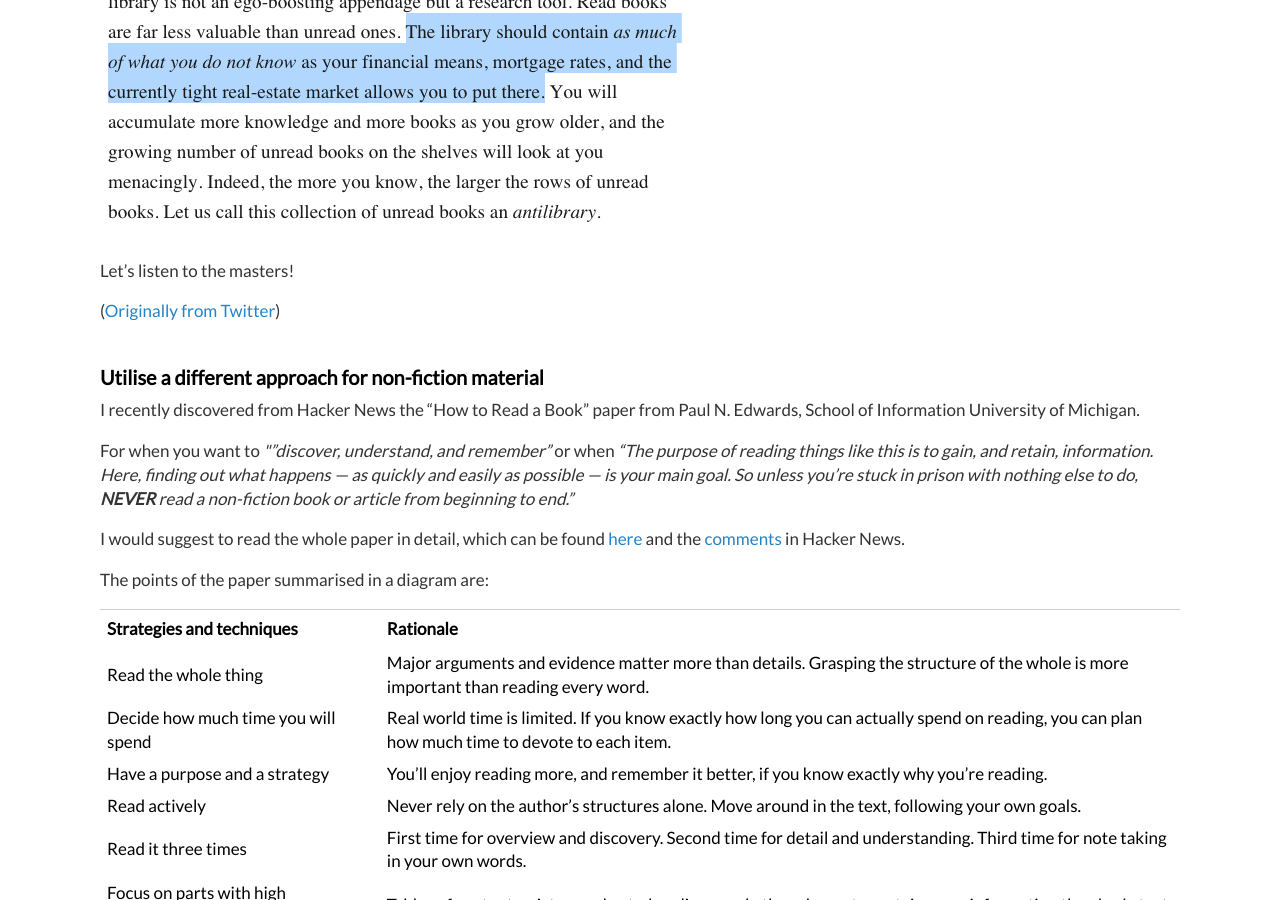
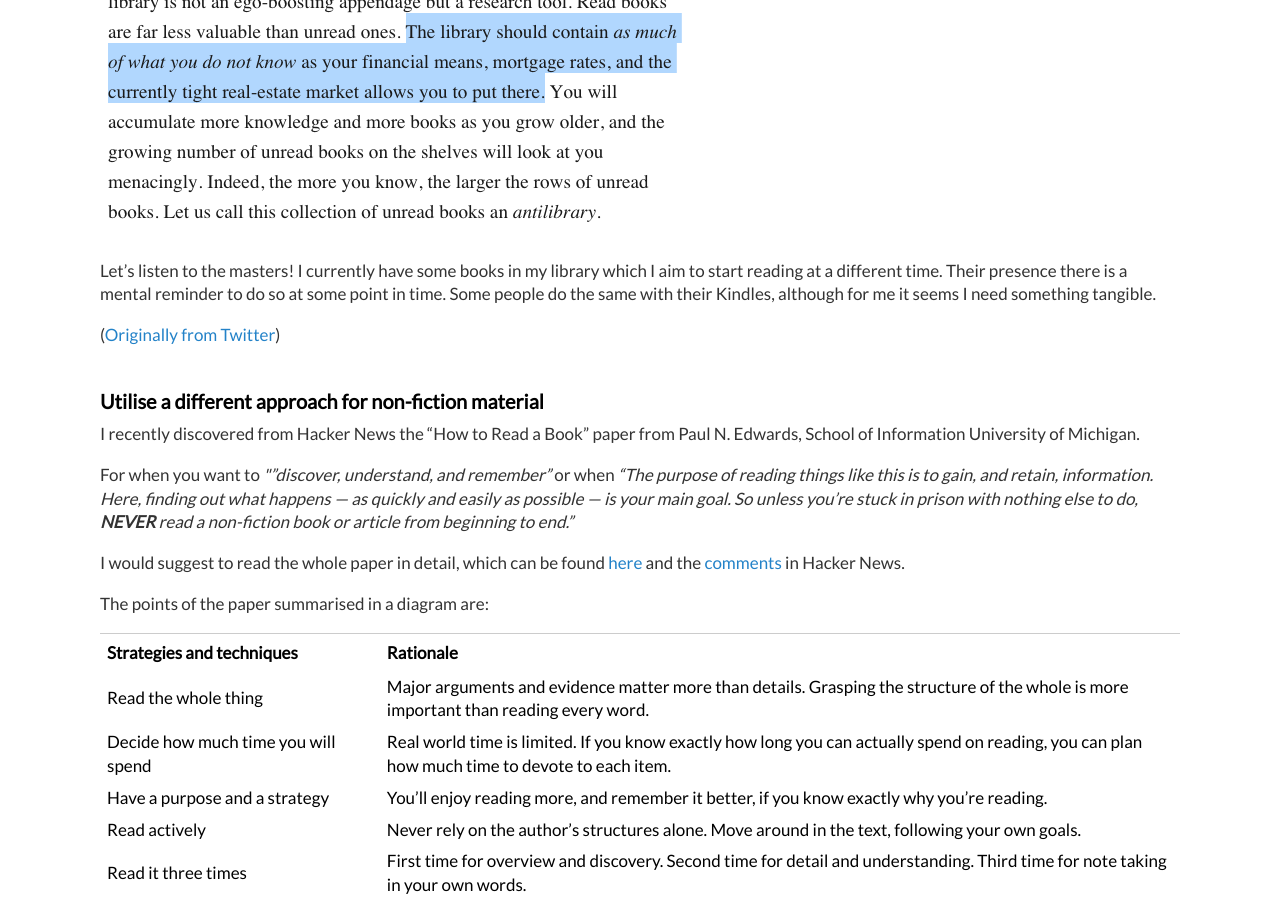
Before and after one commit to dimitrismistriotis/dimitrismistriotis.github.io, a Jekyll site: the page built from _posts/2015-08-15-reading_hacks.md, in a window 1280 px wide and 900 px high, scrolled down 5281 px. Built offline with Jekyll 4.4.1, drawn with Linux system fonts in a browser that asks for light colours.

Commit message:
Visual reminders

```diff
--- a/_posts/2015-08-15-reading_hacks.md
+++ b/_posts/2015-08-15-reading_hacks.md
@@ -186,7 +186,7 @@ After the death of Umberto Eco, this comment from Nassim Nicholas Taleb after vi
 
 ![eco-taleb](/images/eco-taleb.png "eco-taleb")
 
-Let's listen to the masters!
+Let's listen to the masters! I currently have some books in my library which I aim to start reading at a different time. Their presence there is a mental reminder to do so at some point in time. Some people do the same with their Kindles, although for me it seems I need something tangible.
 
 ([Originally from Twitter](https://twitter.com/tgeorgakopoulos/status/701004846313426948/))
 
```
